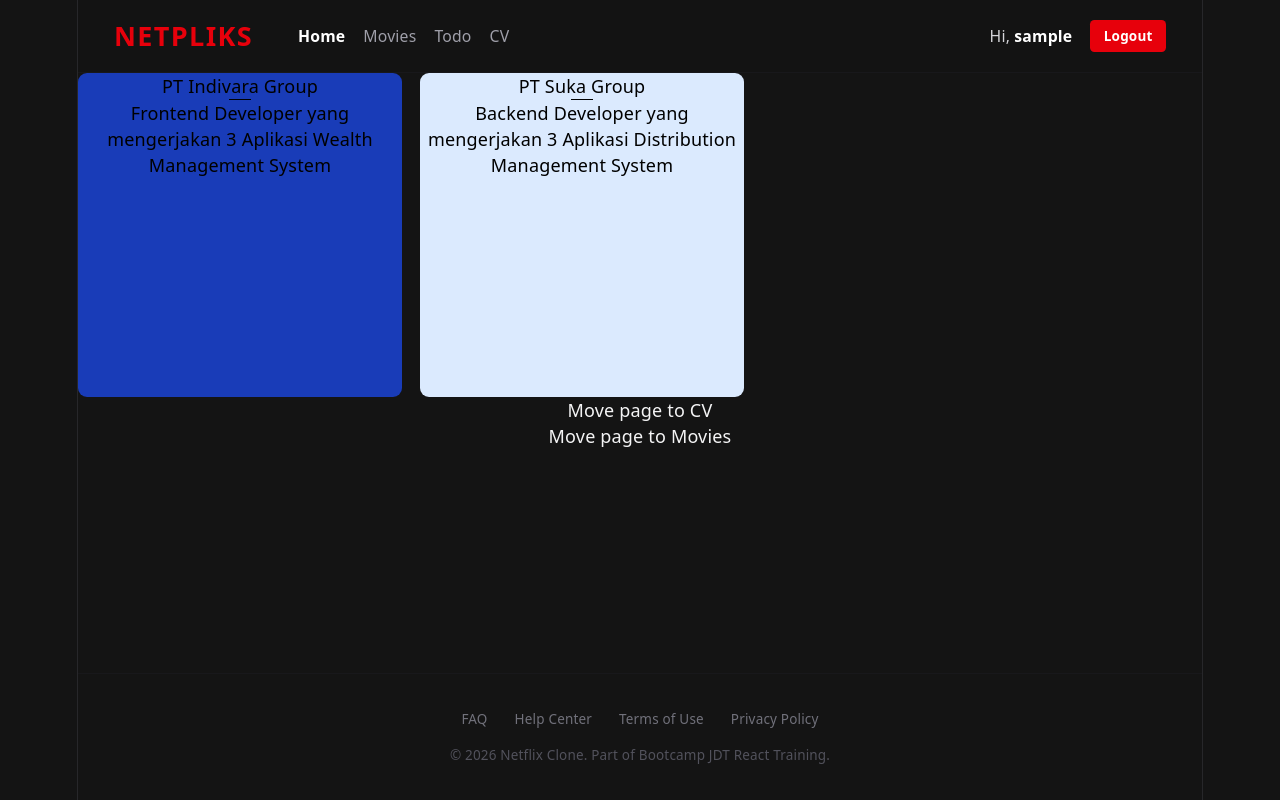
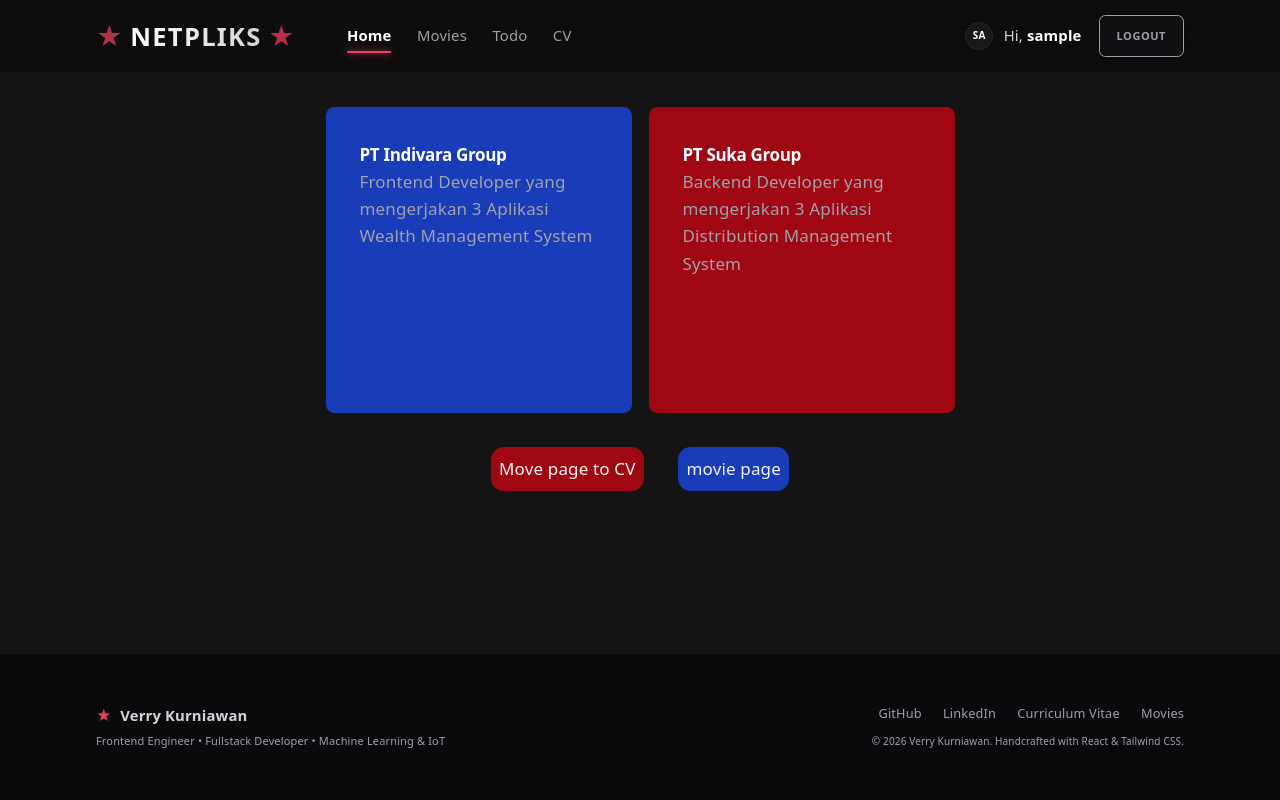
Before and after one commit to princeofverry/jdt17-verry-react-api, a React (Vite) app: page / in a window 1280 px wide. Built offline with nearby package versions, Linux system fonts and the light colour scheme; sample sign-in values are in the browser's storage.

Commit message:
feat: new background for cv

```diff
--- a/src/components/box/index.tsx
+++ b/src/components/box/index.tsx
@@ -1,4 +1,3 @@
-
 const Index = ({
   title,
   desc,
@@ -10,12 +9,12 @@ const Index = ({
 }) => {
   return (
     <div
-      className={`w-72 h-72 ${index % 2 == 0 ? "bg-blue-800" : "bg-blue-100"} text-black rounded-lg flex flex-col`}
+      className={`w-72 h-72 p-8 ${index % 2 == 0 ? "bg-blue-800" : "bg-red-800"} text-white rounded-lg flex flex-col`}
     >
       <div className="">
         <h4>{title}</h4>
       </div>
-      <hr className="w-5 self-center" />
+      {/* <hr className="w-5 self-center" /> */}
       <div className="">
         <p>{desc}</p>
       </div>
--- a/src/components/footer/index.tsx
+++ b/src/components/footer/index.tsx
@@ -1,14 +1,28 @@
 const Footer = () => {
   return (
-    <footer className="w-full bg-[#141414] text-zinc-500 py-8 px-4 md:px-8 border-t border-zinc-900 text-xs text-center select-none box-border">
-      <div className="max-w-4xl mx-auto flex flex-col gap-4">
-        <div className="flex flex-wrap justify-center gap-6 text-zinc-500 font-medium">
-          <a href="#" className="hover:underline hover:text-zinc-300 transition-colors">FAQ</a>
-          <a href="#" className="hover:underline hover:text-zinc-300 transition-colors">Help Center</a>
-          <a href="#" className="hover:underline hover:text-zinc-300 transition-colors">Terms of Use</a>
-          <a href="#" className="hover:underline hover:text-zinc-300 transition-colors">Privacy Policy</a>
+    <footer className="w-full bg-[#0a0a0c] text-zinc-500 py-12 px-6 border-t border-zinc-900 text-xs select-none box-border">
+      <div className="max-w-5xl mx-auto flex flex-col md:flex-row items-center justify-between gap-6">
+        <div className="flex flex-col items-center md:items-start gap-2">
+          <div className="flex items-center gap-2 text-zinc-300 font-semibold text-sm">
+            <span className="text-brand-rose">★</span>
+            <span>Verry Kurniawan</span>
+          </div>
+          <p className="text-zinc-600 text-center md:text-left text-[11px]">
+            Frontend Engineer • Fullstack Developer • Machine Learning & IoT
+          </p>
         </div>
-        <p className="text-zinc-600">© {new Date().getFullYear()} Netflix Clone. Part of Bootcamp JDT React Training.</p>
+
+        <div className="flex flex-col items-center md:items-end gap-3">
+          <div className="flex flex-wrap justify-center gap-5 text-zinc-400 font-medium">
+            <a href="https://github.com" target="_blank" rel="noreferrer" className="hover:text-brand-rose transition-colors duration-200">GitHub</a>
+            <a href="https://linkedin.com" target="_blank" rel="noreferrer" className="hover:text-brand-rose transition-colors duration-200">LinkedIn</a>
+            <a href="/cv-page" className="hover:text-brand-rose transition-colors duration-200">Curriculum Vitae</a>
+            <a href="/movie-page" className="hover:text-brand-rose transition-colors duration-200">Movies</a>
+          </div>
+          <p className="text-zinc-600 text-[10px]">
+            © {new Date().getFullYear()} Verry Kurniawan. Handcrafted with React & Tailwind CSS.
+          </p>
+        </div>
       </div>
     </footer>
   );
--- a/src/components/header/index.tsx
+++ b/src/components/header/index.tsx
@@ -5,59 +5,132 @@ const Header = () => {
   const { user, logout } = useToken();
 
   return (
-    <header className="sticky top-0 z-50 w-full bg-[#141414]/95 backdrop-blur-sm border-b border-zinc-900 px-4 md:px-8 py-4 flex items-center justify-between text-left box-border">
-      <div className="flex items-center gap-6 md:gap-10">
-        <NavLink to="/movie-page" className="text-red-600 font-extrabold text-xl md:text-2xl tracking-wider select-none hover:opacity-90">
+    <header className="sticky top-0 z-50 w-full glass-nav px-6 py-3.5 box-border">
+      <div className="max-w-5xl mx-auto flex items-center justify-between w-full">
+        <div className="flex items-center gap-8 md:gap-12">
+          <NavLink
+            to="/"
+            className="text-white font-extrabold text-xl md:text-2xl tracking-wider select-none hover:opacity-90 flex items-center gap-1.5 group"
+          >
+            <span className="text-brand-rose group-hover:scale-110 transition-transform duration-300 animate-pulse">
+              ★
+            </span>
+            <span className="bg-linear-to-r from-white to-zinc-300 bg-clip-text text-transparent">
               NETPLIKS
+            </span>
+            <span className="text-brand-rose group-hover:scale-110 transition-transform duration-300 animate-pulse">
+              ★
+            </span>
           </NavLink>
-        <nav className="flex items-center gap-4 text-xs md:text-sm font-medium">
+          <nav className="flex items-center gap-6 text-xs md:text-sm font-medium">
             <NavLink
               to="/"
               className={({ isActive }) =>
-              isActive ? "text-white font-semibold" : "text-zinc-400 hover:text-zinc-200 transition-colors"
+                `relative py-1.5 transition-colors duration-300 ${
+                  isActive
+                    ? "text-white font-semibold"
+                    : "text-zinc-400 hover:text-zinc-200"
+                }`
               }
             >
-            Home
+              {({ isActive }) => (
+                <>
+                  <span>Home</span>
+                  {isActive && (
+                    <span className="absolute bottom-0 left-0 right-0 h-[2px] bg-brand-rose rounded-full shadow-[0_0_8px_#f43f5e]" />
+                  )}
+                </>
+              )}
             </NavLink>
             <NavLink
               to="/movie-page"
               className={({ isActive }) =>
-              isActive ? "text-white font-semibold" : "text-zinc-400 hover:text-zinc-200 transition-colors"
+                `relative py-1.5 transition-colors duration-300 ${
+                  isActive
+                    ? "text-white font-semibold"
+                    : "text-zinc-400 hover:text-zinc-200"
+                }`
               }
             >
-            Movies
+              {({ isActive }) => (
+                <>
+                  <span>Movies</span>
+                  {isActive && (
+                    <span className="absolute bottom-0 left-0 right-0 h-[2px] bg-brand-rose rounded-full shadow-[0_0_8px_#f43f5e]" />
+                  )}
+                </>
+              )}
             </NavLink>
             <NavLink
               to="/todo"
               className={({ isActive }) =>
-              isActive ? "text-white font-semibold" : "text-zinc-400 hover:text-zinc-200 transition-colors"
+                `relative py-1.5 transition-colors duration-300 ${
+                  isActive
+                    ? "text-white font-semibold"
+                    : "text-zinc-400 hover:text-zinc-200"
+                }`
               }
             >
-            Todo
+              {({ isActive }) => (
+                <>
+                  <span>Todo</span>
+                  {isActive && (
+                    <span className="absolute bottom-0 left-0 right-0 h-[2px] bg-brand-rose rounded-full shadow-[0_0_8px_#f43f5e]" />
+                  )}
+                </>
+              )}
             </NavLink>
             <NavLink
               to="/cv-page"
               className={({ isActive }) =>
-              isActive ? "text-white font-semibold" : "text-zinc-400 hover:text-zinc-200 transition-colors"
+                `relative py-1.5 transition-colors duration-300 ${
+                  isActive
+                    ? "text-white font-semibold"
+                    : "text-zinc-400 hover:text-zinc-200"
+                }`
               }
             >
-            CV
+              {({ isActive }) => (
+                <>
+                  <span>CV</span>
+                  {isActive && (
+                    <span className="absolute bottom-0 left-0 right-0 h-[2px] bg-brand-rose rounded-full shadow-[0_0_8px_#f43f5e]" />
+                  )}
+                </>
+              )}
             </NavLink>
           </nav>
         </div>
 
         <div className="flex items-center gap-4">
-        {user && (
-          <span className="hidden sm:inline text-xs md:text-sm text-zinc-300">
-            Hi, <strong className="text-white">{user.username || "User"}</strong>
+          {user && user.username && (
+            <div className="flex items-center gap-2.5">
+              {user.image ? (
+                <img
+                  src={user.image}
+                  alt={user.username}
+                  className="w-6.5 h-6.5 rounded-full border border-zinc-800 object-cover bg-zinc-950 shadow-inner"
+                />
+              ) : (
+                <div className="w-6.5 h-6.5 rounded-full bg-zinc-900 border border-zinc-800 flex items-center justify-center text-[10px] text-white font-bold">
+                  {user.username.slice(0, 2).toUpperCase()}
+                </div>
+              )}
+              <span className="hidden sm:inline text-xs md:text-sm text-zinc-300 font-medium">
+                Hi,{" "}
+                <strong className="text-white font-semibold">
+                  {user.username}
+                </strong>
               </span>
+            </div>
           )}
           <button
             onClick={logout}
-          className="text-xs bg-red-600 hover:bg-red-700 text-white font-semibold py-1.5 px-3 rounded transition-colors cursor-pointer"
+            className="text-[11px] uppercase tracking-wider font-bold border border-zinc-850 hover:border-brand-rose/40 bg-zinc-900/40 hover:bg-brand-rose/5 text-zinc-400 hover:text-brand-rose py-1.5 px-4 rounded-md transition-all duration-300 cursor-pointer shadow-sm active:scale-95"
           >
             Logout
           </button>
+        </div>
       </div>
     </header>
   );
--- a/src/components/layout/index.tsx
+++ b/src/components/layout/index.tsx
@@ -1,17 +1,17 @@
-import Header from '../header';
-import { Outlet } from 'react-router';
-import Footer from '../footer';
+import Header from "../header";
+import { Outlet } from "react-router";
+import Footer from "../footer";
 
 const Layout = () => {
   return (
     <div className="flex flex-col min-h-screen w-full bg-[#141414] text-zinc-100">
       <Header />
-      <main className="w-full flex-grow pb-12">
+      <main className="w-full flex-grow">
         <Outlet />
       </main>
       <Footer />
     </div>
   );
-}
+};
 
-export default Layout
+export default Layout;
--- a/src/container/Homepage/index.tsx
+++ b/src/container/Homepage/index.tsx
@@ -1,6 +1,5 @@
 import Box from "../../components/box";
 import { useNavigate } from "react-router";
-import Button from "../../components/button";
 
 const Index = () => {
   const navigate = useNavigate();
@@ -22,20 +21,24 @@ const Index = () => {
 
   return (
     <>
-      <div className="flex flex-row gap-4">
+      <div className="flex flex-row justify-center items-center my-8 gap-4">
         {Experience.map((el, index) => {
           return <Box title={el.title} desc={el.desc} index={index} />;
         })}
       </div>
-      <div className="flex flex-col">
-        <Button
+      <div className="flex flex-row items-center justify-center gap-8">
+        <button
+          className="p-2 rounded-xl hover:scale-110 duration-150 bg-red-800 h-fit w-fit"
           onClick={() => movePage("/cv-page")}
-          content="Move page to CV"
-        />
-        <Button
+        >
+          Move page to CV
+        </button>
+        <button
+          className="p-2 rounded-xl hover:scale-110 duration-150 bg-blue-800 h-fit w-fit"
           onClick={() => movePage("movie-page")}
-          content="Move page to Movies"
-        />
+        >
+          movie page
+        </button>
       </div>
     </>
   );
--- a/src/container/Todo/index.tsx
+++ b/src/container/Todo/index.tsx
@@ -24,7 +24,7 @@ const Todo = () => {
           value={textTodo}
           onChange={(e) => setTextTodo(e.target.value)}
           placeholder="Masukkan todo..."
-          className="flex-1 px-3 py-2 border rounded-md bg-white text-gray-900 border-gray-300
+          className="flex-1 px-3 py-2 border rounded-md bg-gray-300 text-gray-900 border-gray-300
                      dark:bg-gray-800 dark:text-white dark:border-gray-700
                      focus:outline-none focus:ring-1 focus:ring-gray-400"
         />
--- a/src/index.css
+++ b/src/index.css
@@ -1,24 +1,53 @@
 @import "tailwindcss";
 
+@theme {
+  --color-brand-red: #e50914;
+  --color-brand-rose: #f43f5e;
+  --color-dark-bg: #0c0c0c;
+  --color-card-bg: #16161a;
+  --color-border-subtle: #242429;
+
+  --animate-float: float 6s ease-in-out infinite;
+  --animate-pulse-glow: pulse-glow 2s infinite ease-in-out;
+  --animate-shimmer: shimmer 2.5s infinite linear;
+  --animate-marquee: marquee 35s linear infinite;
+
+  @keyframes float {
+    0%, 100% { transform: translateY(0); }
+    50% { transform: translateY(-8px); }
+  }
+  @keyframes pulse-glow {
+    0%, 100% { opacity: 0.5; box-shadow: 0 0 0 0 rgba(244, 63, 94, 0.4); }
+    50% { opacity: 1; box-shadow: 0 0 12px 4px rgba(244, 63, 94, 0.2); }
+  }
+  @keyframes shimmer {
+    0% { background-position: -200% 0; }
+    100% { background-position: 200% 0; }
+  }
+  @keyframes marquee {
+    0% { transform: translateX(0); }
+    100% { transform: translateX(-50%); }
+  }
+}
+
 :root {
-  --text: #d4d4d8;
+  --text: #e4e4e7;
   --text-h: #ffffff;
-  --bg: #141414;
-  --border: #27272a;
-  --code-bg: #1f2028;
-  --accent: #e50914;
-  --accent-bg: rgba(229, 9, 20, 0.1);
-  --accent-border: rgba(229, 9, 20, 0.5);
-  --social-bg: rgba(47, 48, 58, 0.5);
-  --shadow:
-    rgba(0, 0, 0, 0.4) 0 10px 15px -3px, rgba(0, 0, 0, 0.25) 0 4px 6px -2px;
+  --bg: #0a0a0a;
+  --border: #1f1f23;
+  --code-bg: #18181c;
+  --accent: #f43f5e;
+  --accent-bg: rgba(244, 63, 94, 0.08);
+  --accent-border: rgba(244, 63, 94, 0.3);
+  --social-bg: rgba(39, 39, 42, 0.5);
+  --shadow: rgba(0, 0, 0, 0.5) 0 15px 30px -10px, rgba(0, 0, 0, 0.3) 0 10px 10px -5px;
 
-  --sans: system-ui, 'Segoe UI', Roboto, sans-serif;
-  --heading: system-ui, 'Segoe UI', Roboto, sans-serif;
-  --mono: ui-monospace, Consolas, monospace;
+  --sans: 'Outfit', system-ui, -apple-system, sans-serif;
+  --heading: 'Outfit', system-ui, -apple-system, sans-serif;
+  --mono: ui-monospace, SFMono-Regular, Menlo, Monaco, Consolas, monospace;
 
-  font: 18px/145% var(--sans);
-  letter-spacing: 0.18px;
+  font: 17px/160% var(--sans);
+  letter-spacing: 0.15px;
   color-scheme: dark;
   color: var(--text);
   background: var(--bg);
@@ -26,10 +55,27 @@
   text-rendering: optimizeLegibility;
   -webkit-font-smoothing: antialiased;
   -moz-osx-font-smoothing: grayscale;
+  scroll-behavior: smooth;
 
   @media (max-width: 1024px) {
-    font-size: 16px;
+    font-size: 15px;
   }
+}
+
+/* Custom Scrollbar for premium feel */
+::-webkit-scrollbar {
+  width: 8px;
+  height: 8px;
+}
+::-webkit-scrollbar-track {
+  background: #0d0d0f;
+}
+::-webkit-scrollbar-thumb {
+  background: #27272a;
+  border-radius: 4px;
+}
+::-webkit-scrollbar-thumb:hover {
+  background: #3f3f46;
 }
 
 .scrollbar-hide::-webkit-scrollbar {
@@ -41,61 +87,105 @@
 }
 
 #root {
-  width: 1126px;
+  width: 100%;
   max-width: 100%;
-  margin: 0 auto;
-  text-align: center;
-  border-inline: 1px solid var(--border);
+  margin: 0;
+  text-align: left;
   min-height: 100svh;
   display: flex;
   flex-direction: column;
   box-sizing: border-box;
+  background: #0c0c0e;
 }
 
 body {
   margin: 0;
+  background-color: #030303;
 }
 
-h1,
-h2 {
+h1, h2, h3, h4, h5, h6 {
   font-family: var(--heading);
-  font-weight: 500;
+  font-weight: 600;
   color: var(--text-h);
+  letter-spacing: -0.02em;
 }
 
 h1 {
-  font-size: 56px;
-  letter-spacing: -1.68px;
-  margin: 32px 0;
+  font-size: 48px;
+  line-height: 1.1;
+  letter-spacing: -0.04em;
+  margin: 24px 0;
   @media (max-width: 1024px) {
-    font-size: 36px;
-    margin: 20px 0;
+    font-size: 32px;
   }
 }
+
 h2 {
-  font-size: 24px;
-  line-height: 118%;
-  letter-spacing: -0.24px;
-  margin: 0 0 8px;
+  font-size: 28px;
+  line-height: 1.2;
+  letter-spacing: -0.03em;
+  margin: 0 0 12px;
   @media (max-width: 1024px) {
-    font-size: 20px;
+    font-size: 22px;
   }
 }
+
 p {
   margin: 0;
+  color: #a1a1aa;
 }
 
-code,
-.counter {
-  font-family: var(--mono);
-  display: inline-flex;
-  border-radius: 4px;
-  color: var(--text-h);
+/* Frosted glass utility */
+.glass-effect {
+  background: rgba(22, 22, 26, 0.7);
+  backdrop-filter: blur(12px);
+  -webkit-backdrop-filter: blur(12px);
+  border: 1px solid rgba(255, 255, 255, 0.05);
 }
 
-code {
-  font-size: 15px;
-  line-height: 135%;
-  padding: 4px 8px;
-  background: var(--code-bg);
+.glass-nav {
+  background: rgba(12, 12, 14, 0.85);
+  backdrop-filter: blur(16px);
+  -webkit-backdrop-filter: blur(16px);
+  border-bottom: 1px solid rgba(255, 255, 255, 0.04);
 }
+
+/* Text Gradient Effect */
+.text-gradient-rose {
+  background: linear-gradient(135deg, #ffffff 0%, #a1a1aa 50%, #f43f5e 100%);
+  -webkit-background-clip: text;
+  -webkit-text-fill-color: transparent;
+}
+
+.text-gradient-silver {
+  background: linear-gradient(135deg, #ffffff 30%, #a1a1aa 100%);
+  -webkit-background-clip: text;
+  -webkit-text-fill-color: transparent;
+}
+
+/* Native Reveal Classes triggered by JS useScrollReveal */
+.reveal-hidden {
+  opacity: 0;
+  transform: translateY(20px);
+  transition: opacity 0.8s cubic-bezier(0.16, 1, 0.3, 1), transform 0.8s cubic-bezier(0.16, 1, 0.3, 1);
+}
+
+.reveal-visible {
+  opacity: 1;
+  transform: translateY(0);
+}
+
+/* Stagger transition delay logic */
+.reveal-delay-100 { transition-delay: 100ms; }
+.reveal-delay-200 { transition-delay: 200ms; }
+.reveal-delay-300 { transition-delay: 300ms; }
+.reveal-delay-400 { transition-delay: 400ms; }
+.reveal-delay-500 { transition-delay: 500ms; }
+
+/* Grid overlay background */
+.grid-bg {
+  background-size: 40px 40px;
+  background-image:
+    linear-gradient(to right, rgba(255, 255, 255, 0.02) 1px, transparent 1px),
+    linear-gradient(to bottom, rgba(255, 255, 255, 0.02) 1px, transparent 1px);
+}
```
Also changed, not shown: src/container/CV/index.tsx (+8 -4 lines), src/container/Movies/index.tsx (+21 -8 lines), src/hooks/useScrollReveal.ts (added, +42 -0 lines). Lines whose indentation alone changed are shown as unchanged.
